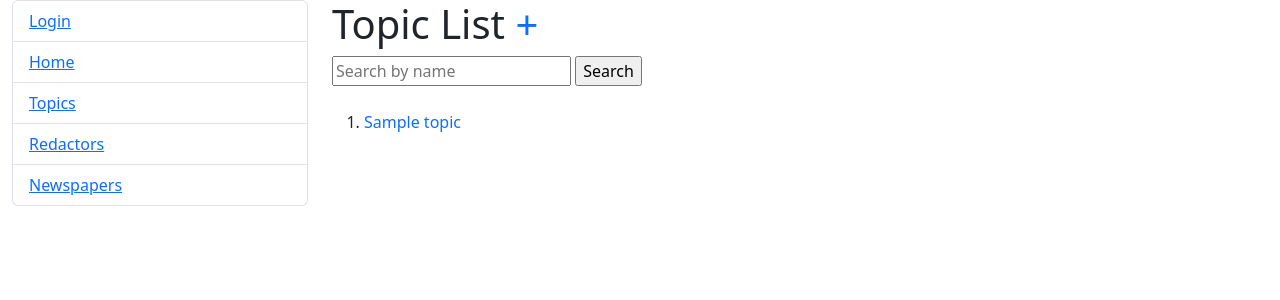
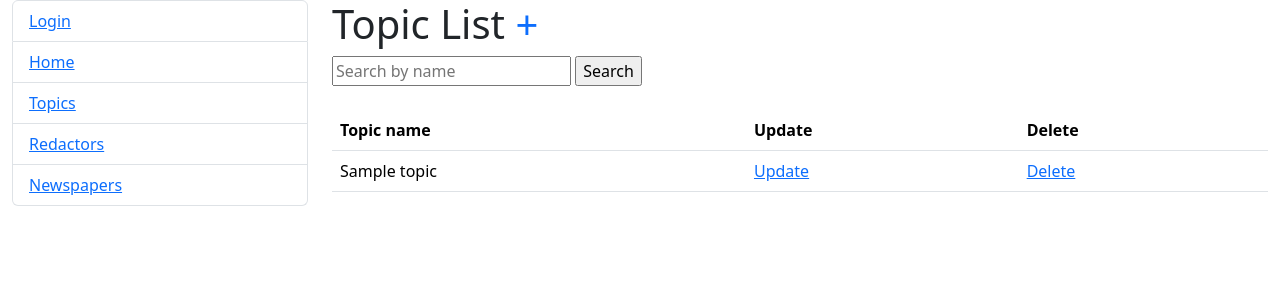
Before and after one commit to T-Vlad-96/agency-inform, a Django app: page /topics/ in a window 1280 px wide. Shown: the top 300 px of the page. Run offline with Django 4.2, Linux system fonts and the light colour scheme; tables that the repository leaves empty hold one stand-in row (values such as "Sample post").

Commit message:
Topic list reimplemented as a table

```diff
--- a/templates/tracker/topic_form.html
+++ b/templates/tracker/topic_form.html
@@ -11,12 +11,6 @@
         class="btn btn-primary"
     >
     <a
-      class="btn btn-danger"
-      href="{% url 'tracker:topic_delete' pk=topic.id %}"
-  >
-    Delete
-  </a>
-    <a
         class="btn btn-secondary"
         onclick=history.back()
     >
--- a/templates/tracker/topic_list.html
+++ b/templates/tracker/topic_list.html
@@ -11,16 +11,18 @@
     <input type="submit" value="Search">
   </form>
   <br>
-  <ol>
+  <table class="table">
+    <tr>
+      <th>Topic name</th>
+      <th>Update</th>
+      <th>Delete</th>
+    </tr>
     {% for topic in topic_list %}
-      <li>
-        <a
-            href="{% url 'tracker:topic_update' topic.id %}"
-            class="text-decoration-none"
-        >
-          {{ topic }}
-        </a>
-      </li>
+      <tr>
+        <td>{{ topic.name }}</td>
+        <td><a href="{% url 'tracker:topic_update' topic.id %}">Update</a></td>
+        <td><a href="{% url 'tracker:topic_delete' topic.id %}">Delete</a></td>
+      </tr>
     {% endfor %}
-  </ol>
+  </table>
 {% endblock %}
```
Lines whose indentation alone changed are shown as unchanged.
